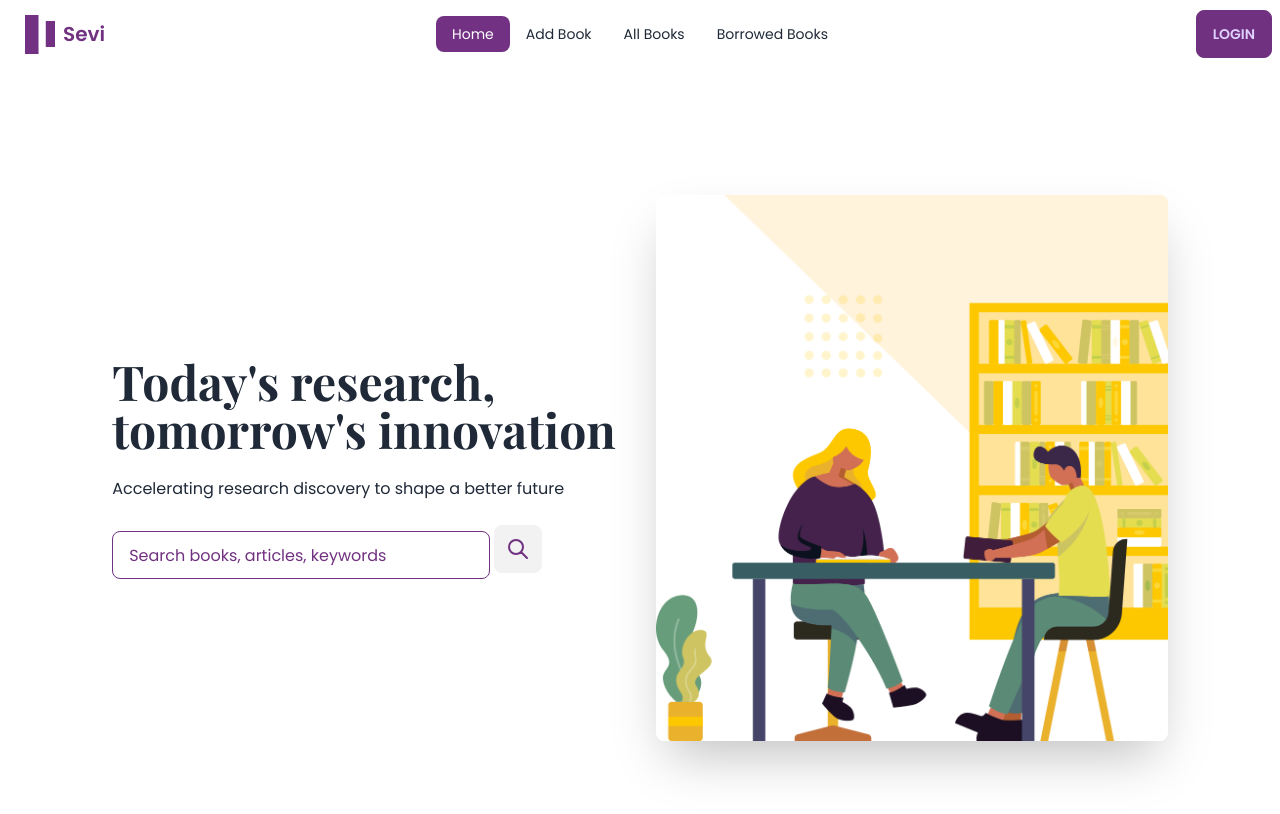
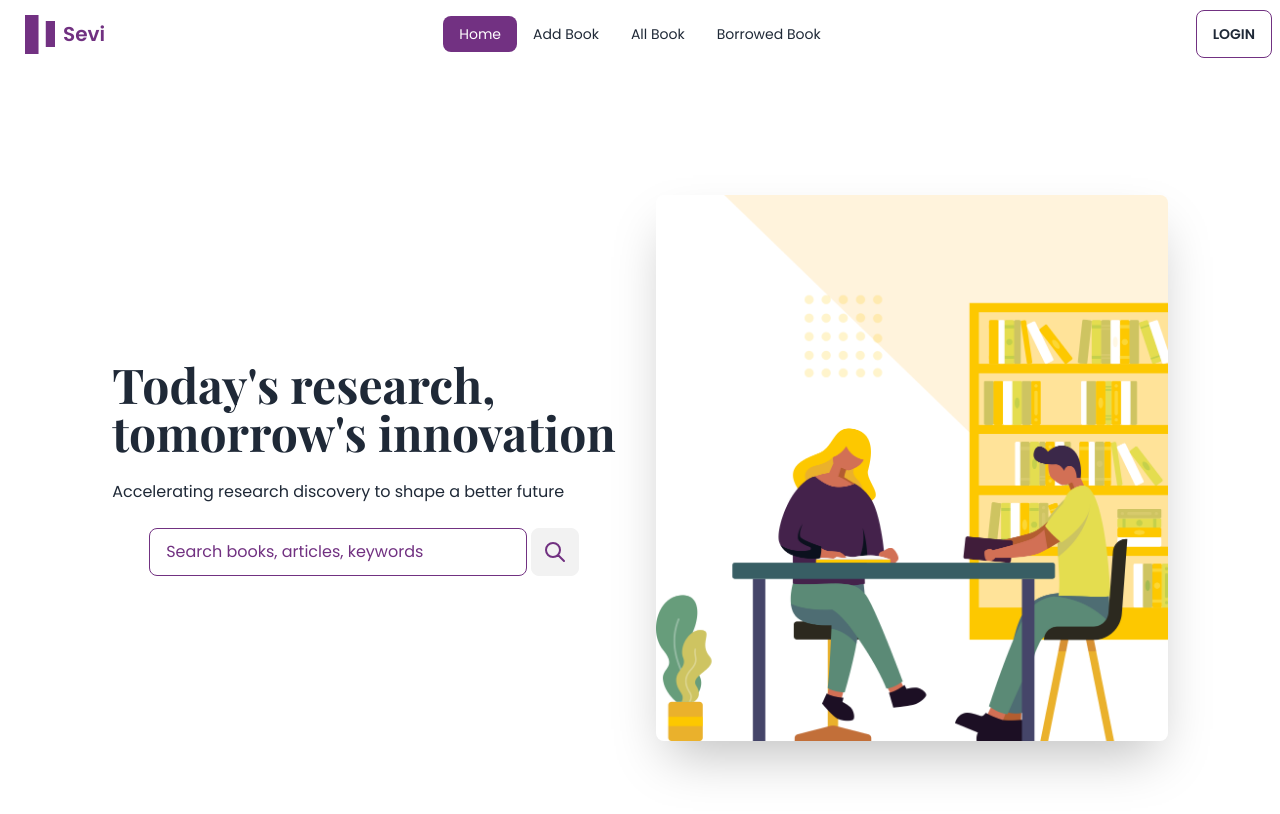
Before and after one commit to MdTanzil/sevi-client, a React (Vite) app: page / in a window 1280 px wide. Shown: the top 814 px of the page. Built offline with nearby package versions, Linux system fonts and the light colour scheme; no server answers.

Commit message:
navigartion page create and navbar update

```diff
--- a/src/components/Hero.jsx
+++ b/src/components/Hero.jsx
@@ -1,11 +1,14 @@
 /* eslint-disable react/no-unescaped-entities */
-import hero from '../assets/hero.png';
+import hero from "../assets/hero.png";
 
 const Hero = () => {
   return (
     <div className="hero min-h-screen ">
       <div className="hero-content flex-col gap-0 lg:gap-10 lg:flex-row-reverse">
-          <img src={hero} className="max-w-sm lg:max-w-lg rounded-lg shadow-2xl object-cover" />
+        <img
+          src={hero}
+          className="max-w-sm lg:max-w-lg rounded-lg shadow-2xl object-cover"
+        />
         <div>
           <h1 className="text-5xl font-bold playfair">
             Today's research, <br /> tomorrow's innovation
@@ -13,6 +16,7 @@ const Hero = () => {
           <p className="py-6">
             Accelerating research discovery to shape a better future
           </p>
+          <div className="flex justify-center ">
             <input
               type="text"
               placeholder="Search books, articles, keywords "
@@ -37,6 +41,7 @@ const Hero = () => {
           </div>
         </div>
       </div>
+    </div>
   );
 };
 
--- a/src/components/NavBar.jsx
+++ b/src/components/NavBar.jsx
@@ -20,13 +20,34 @@ const NavBar = () => {
         </li>
 
         <li>
-          <a>Add Book</a>
+          <NavLink
+            to={"/add-book"}
+            className={({ isActive, isPending }) =>
+              isPending ? "pending" : isActive ? "bg-[#723182] text-white" : ""
+            }
+          >
+            Add Book
+          </NavLink>
         </li>
         <li>
-          <a>All Books</a>
+          <NavLink
+            to={"/all-book"}
+            className={({ isActive, isPending }) =>
+              isPending ? "pending" : isActive ? "bg-[#723182] text-white" : ""
+            }
+          >
+            All Book
+          </NavLink>
         </li>
         <li>
-          <a>Borrowed Books</a>
+          <NavLink
+            to={"/borrowed-book"}
+            className={({ isActive, isPending }) =>
+              isPending ? "pending" : isActive ? "bg-[#723182] text-white" : ""
+            }
+          >
+            Borrowed Book
+          </NavLink>
         </li>
       </>
     );
@@ -170,7 +191,7 @@ logout()
             </>
           )}
           {!user && (
-            <Link to={"/login"} className="btn btn-primary">
+            <Link to={"/login"} className="btn bg-white border-primary border-1 hover:btn-primary">
               Login
             </Link>
           )}
--- /dev/null
+++ b/src/pages/AddBook.jsx
@@ -0,0 +1,11 @@
+
+
+const AddBook = () => {
+    return (
+        <div>
+            addBook
+        </div>
+    );
+};
+
+export default AddBook;
--- /dev/null
+++ b/src/pages/AllBooks.jsx
@@ -0,0 +1,11 @@
+
+
+const AllBooks = () => {
+    return (
+        <div>
+            dsfg
+        </div>
+    );
+};
+
+export default AllBooks;
--- /dev/null
+++ b/src/pages/BorrowedBooks.jsx
@@ -0,0 +1,7 @@
+
+
+const BorrowedBooks = () => {
+    return <div>BorrowedBooks</div>;
+};
+
+export default BorrowedBooks;
```
Also changed, not shown: src/router/Router.jsx (+16 -0 lines). Lines whose indentation alone changed are shown as unchanged.
